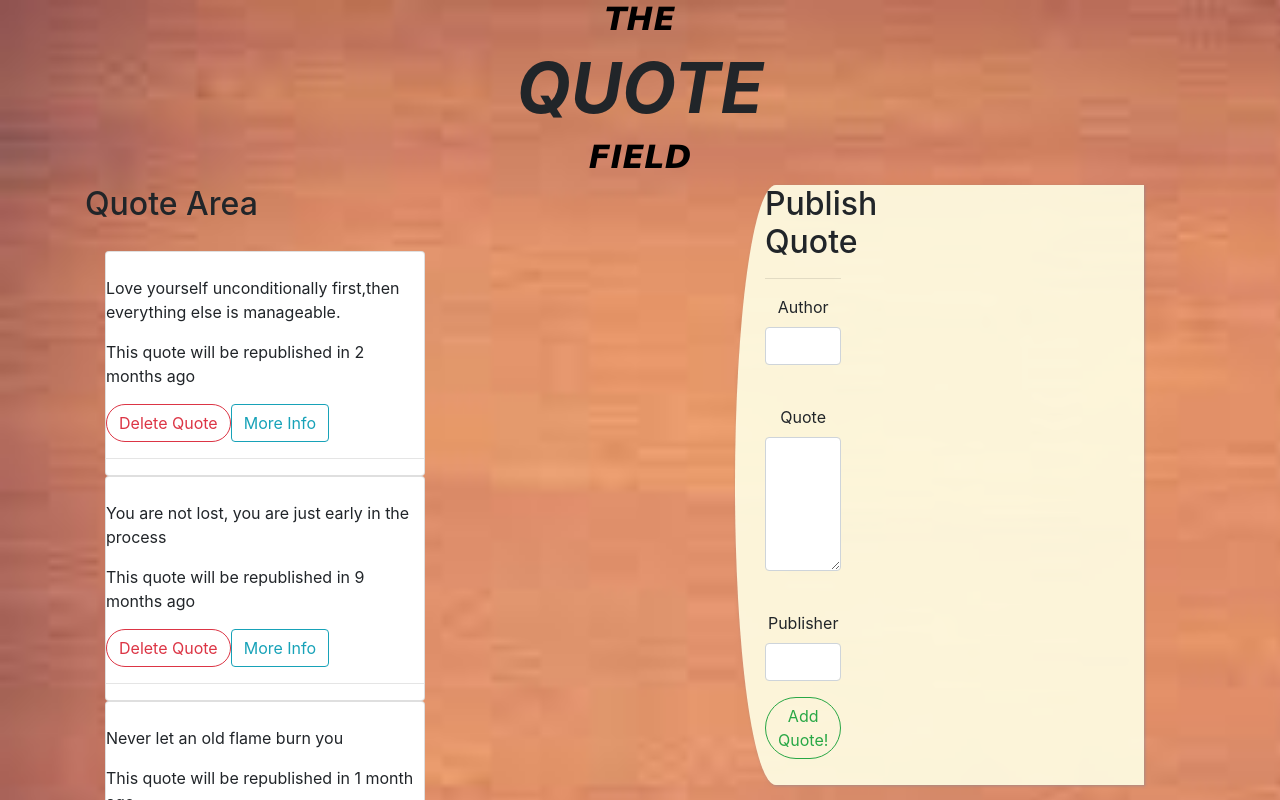
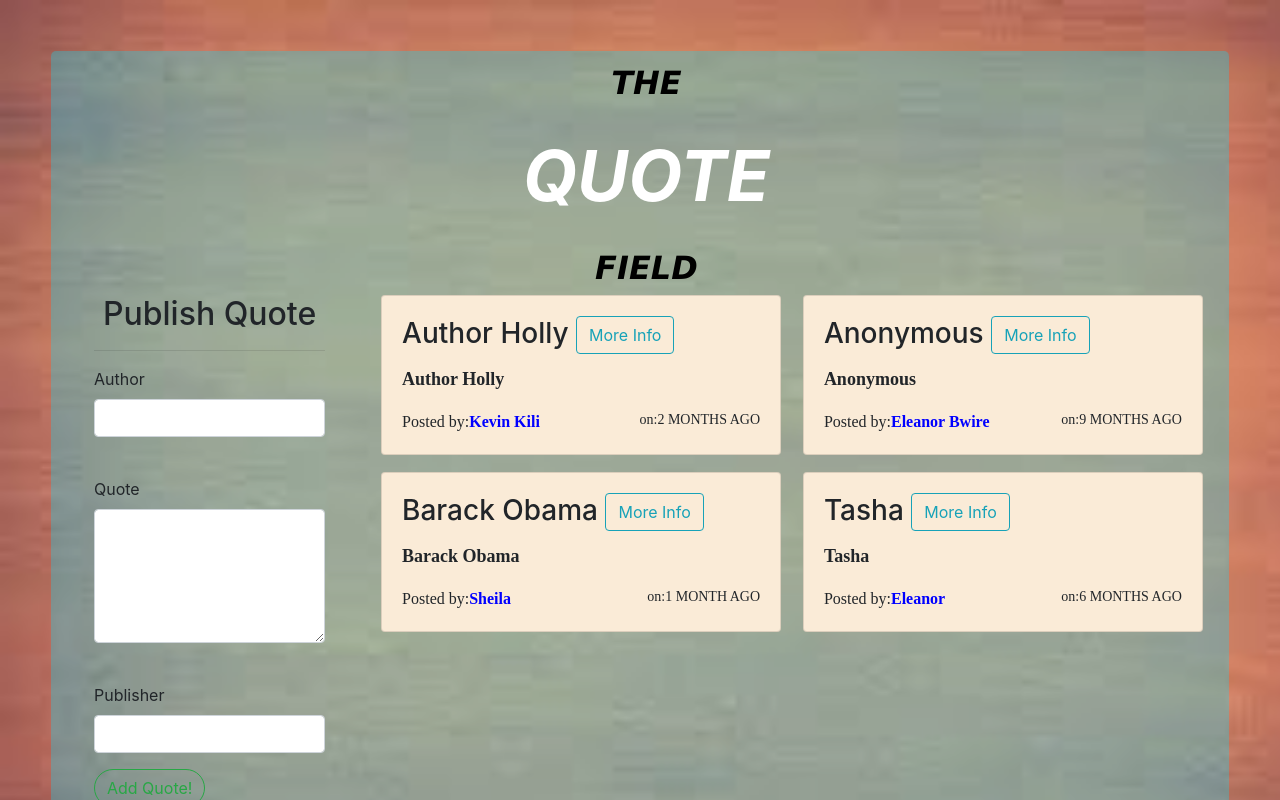
Before and after one commit to kilitasha435/quotes, an Angular app: page / in a window 1280 px wide. Shown: the top 800 px of the page. Built offline with nearby package versions, Linux system fonts and the light colour scheme.

Commit message:
changed the structure of quote-component.html

```diff
--- a/src/app/quote-detail/quote-detail.component.html
+++ b/src/app/quote-detail/quote-detail.component.html
@@ -1,4 +1,4 @@
 <br>
 <p>{{quote.description}}</p>
 <p>This quote will be republished in {{quote.publishDate|dateCount}}</p>
-<button (click)='quoteBoring(true)' class="btn btn-outline-danger">Delete Quote</button>
+<button (click)='quoteBoring(true)' class="btn btn-outline-danger"  class="fa fa-trash"><i id="delete"></i></button>
--- a/src/app/quote/quote.component.css
+++ b/src/app/quote/quote.component.css
@@ -6,11 +6,66 @@
     font-weight: normal;
     src: local(fantasy);
 }
-#clare{
+/* #clare{
     background-color: linear-gradient(to bottom, rgba(5, 10, 44, 0.52), rgba(13, 9, 48, 0.73)),
 
-}
+} */
 /* #clare{ */
     /* background-image: linear-gradient(to bottom, rgba(5, 10, 44, 0.52), rgba(13, 9, 48, 0.73)); */
     /* background: transparent; */
 /* } */
+h1{
+    font-family: 'Special Elite', cursive;
+    color: white;
+    text-align: center;
+    font-weight: bolder;
+    padding-bottom: 2%;
+    padding-top: 2%;
+  }
+  h4{
+    font-family: 'Architects Daughter', cursive;
+  }
+  span{
+    font-family: 'Architects Daughter', cursive;
+  }
+  .overlay{
+    background-color:rgba(0, 225, 255, 0.301);
+    border-radius: 5px;
+    margin-top:4%;
+    margin-left: 4%;
+    margin-right: 4%;
+    margin-bottom: 5%;
+    padding-top: 1%;
+    padding-left: 1%;
+    padding-bottom: 5%;
+  }
+  #name{
+    color: blue;
+    font-weight: 700;
+  }
+  .all-cards{
+    display: flex;
+    flex-wrap: wrap;
+    justify-content: space-around;
+  }
+  #quotes-button{
+    float: right;
+  }
+  .card{
+    margin-bottom: 2%;
+    background-color: antiquewhite;
+    box-shadow: blue;
+  }
+  #date{
+    float: right;
+    font-size: 14px;
+  }
+  #datecolor{
+    color: green;
+    font-weight: 700;
+  }
+  .card-text{
+    font-family: 'Handlee', cursive;
+    font-weight: 570;
+    font-size: 18px;
+  }
--- a/src/app/quote/quote.component.html
+++ b/src/app/quote/quote.component.html
@@ -1,46 +1,26 @@
-<div class="tasha">
+<div class="overlay">
     <div id="intro">
         <h2 class="text-centre">THE</h2>
         <h1 class="text-centre">QUOTE</h1>
         <h2 class="texte-centre">FIELD</h2>
     </div>
-
-        <!-- <div class="container-fluid content"> -->
-            <div class="container">
+    <div class="container-fluid">
        <div class="row">
-                <div class="col-md-7">
-                    <div class="kim">
-                        <h2>Quote Area</h2>
+           <div class="col-sm-3">
+               <app-quote-form (addQuote) = "addNewQuote($event)" ></app-quote-form>
            </div>
+           <div class="col-sm-9">
+               <div class="all-cards">
+                   <div *ngFor='let quote of quotes;let i= index' class="card" style="width: 25rem;">
                     <div class="card-body">
-                        <div *ngFor='let quote of quotes;let i= index' class="card quote" style="width: 20rem;">
-                            <div id="{{i}}" appStrikethrough>
-
-                                <app-quote-detail [quote]='quote' (isBoring)='boringQuote($event,i)'></app-quote-detail>
-                                <button (click)='toggleDetails(i)' class="btn btn-outline-info">More Info</button>
-                                <hr>
-                            </div>
-
-                            <div *ngIf='quote.showDescription'>
-
-
-                                <div class="shy">{{quote.name}} {{quote.publishDate|dateCount|uppercase}}
-                                    <p>Posted by: {{quote.publisher}}</p>
-                                   </div>
-                                   <div class="pub">
-                                   <p>Published by:{{quote.publishDate|dateCount}}</p>
+                        <h3 class="card-title" appStrikethrough>{{quote.name}}   <button (click)='toggleDetails(i)' class="btn btn-outline-info">More Info</button></h3>
+                        <p class="card-text" id="eleanor">{{quote.name}}</p>
+                        <app-quote-detail *ngIf='quote.showDescription' [quote]='quote' (isBoring)='boringQuote'></app-quote-detail>
+                        <span class="card-subtitle mb-2">Posted by:<span id="name">{{quote.publisher}}</span><span id="date">on:{{quote.publishDate|dateCount|uppercase}}</span><span id="datecolor"></span></span>
                     </div>
                 </div>
                </div>
            </div>
        </div>
-                <div class="form">
-                <div class="col-md-4">
-                    <app-quote-form (addQuote)="addNewQuote($event)"></app-quote-form>
     </div>
 </div>
-            </div>
-            <p *ngIf='quotes.length > 5'>You have too many quotes</p>
-        </div>
-    <!-- </div> -->
-</div>
--- a/src/app/quote/quote.component.ts
+++ b/src/app/quote/quote.component.ts
@@ -1,59 +1,3 @@
-// import { Component, OnInit } from '@angular/core';
-// import { Quote } from '../quote';
-
-// @Component({
-//   selector: 'app-quote',
-//   templateUrl: './quote.component.html',
-//   styleUrls: ['./quote.component.css']
-// })
-// export class QuoteComponent implements OnInit {
-  // title = 'these are wise quotes';
-  // quotes: Quote[] = [
-  //   new Quote(1,'Author Holly','Love', "Love yourself unconditionally first,then everything else is manageable.", 'Kevin Kili',new Date(2019,12,25)),
-  //   new Quote(2,'Anonymous',"You are not lost, you are just early in the process", 'Eleanor Bwire',new Date(2019,5,17)),
-  //   new Quote(3,'Barack Obama','Never let an old flame burn you', 'Sheila',new Date(2020,1,23)),
-  //   new Quote(4,'Tasha','It is not over unit it is all over','Eleanor',new Date(2019,8,21)),
-
-  // ];
-  // quotes:Quote[] = [
-  //   new Quote (1,'Charles','Human spirit','The human spirit must prevail over technology to allow humans be in charge.','Albert Einstein', new Date(2019,7,12),0,0),
-  //   new Quote (2,'Wendy','Technology…','Technology… the knack of so arranging  that we don’t have to experience it.','Max Frisch',new Date(2019,7,14),0,0),
-  //   new Quote (3,'Mikey','The great myth','The great myth of our times is that technology is communication.','Libby Larsen',new Date(2019,6,3),0,0),
-  //   new Quote (4,'Beatrice','Communication','Communications tools don’t get socially interesting until they get technologically boring.','Clay Shirky',new Date(2019,7,7),0,0),
-  //   new Quote (5,'Charles','Code and people','Programs must be written for people to read, and only incidentally for machines to execute.','Harold Abelson',new Date(2019,7,17),0,0),
-  //   new Quote (6,'Alfred','Tech and life','For a list of all the ways technology has failed to improve the quality of life, please press three.','Alice Kahn',new Date(2019,7,15),0,0)
-  // ];
-
-//   toggleDetails(index){
-//     this.quotes[index].showDescription = !this.quotes[index].showDescription;
-//   }
-
-//   boringQuote(isBoring, index){
-//     if (isBoring) {
-//       let toBoring = confirm('Are you sure you want to delete this quote')
-
-//       if(toBoring){
-//         this.quotes.splice(index,1);
-//       }
-
-//     }
-//   }
-
-//   addNewQuote(quote){
-//     let quoteLength = this.quotes.length;
-//     quote.id = quoteLength+1;
-//     quote.publishDate = new Date(quote.publishDate)
-//     this.quotes.push(quote)
-//   }
-//   constructor() { }
-
-//   ngOnInit(): void {
-//   }
-
-// }
-
-
-
 import { Component, OnInit } from '@angular/core';
 import { Quote } from '../quote';
 
@@ -63,6 +7,7 @@ import { Quote } from '../quote';
   styleUrls: ['./quote.component.css']
 })
 export class QuoteComponent implements OnInit {
+  title = 'these are the wise quotes';
   quotes: Quote[] = [
     new Quote(1,'Author Holly', "Love yourself unconditionally first,then everything else is manageable.", 'Kevin Kili',new Date(2019,12,25)),
     new Quote(2,'Anonymous',"You are not lost, you are just early in the process", 'Eleanor Bwire',new Date(2019,5,17)),
```
Lines whose indentation alone changed are shown as unchanged.
